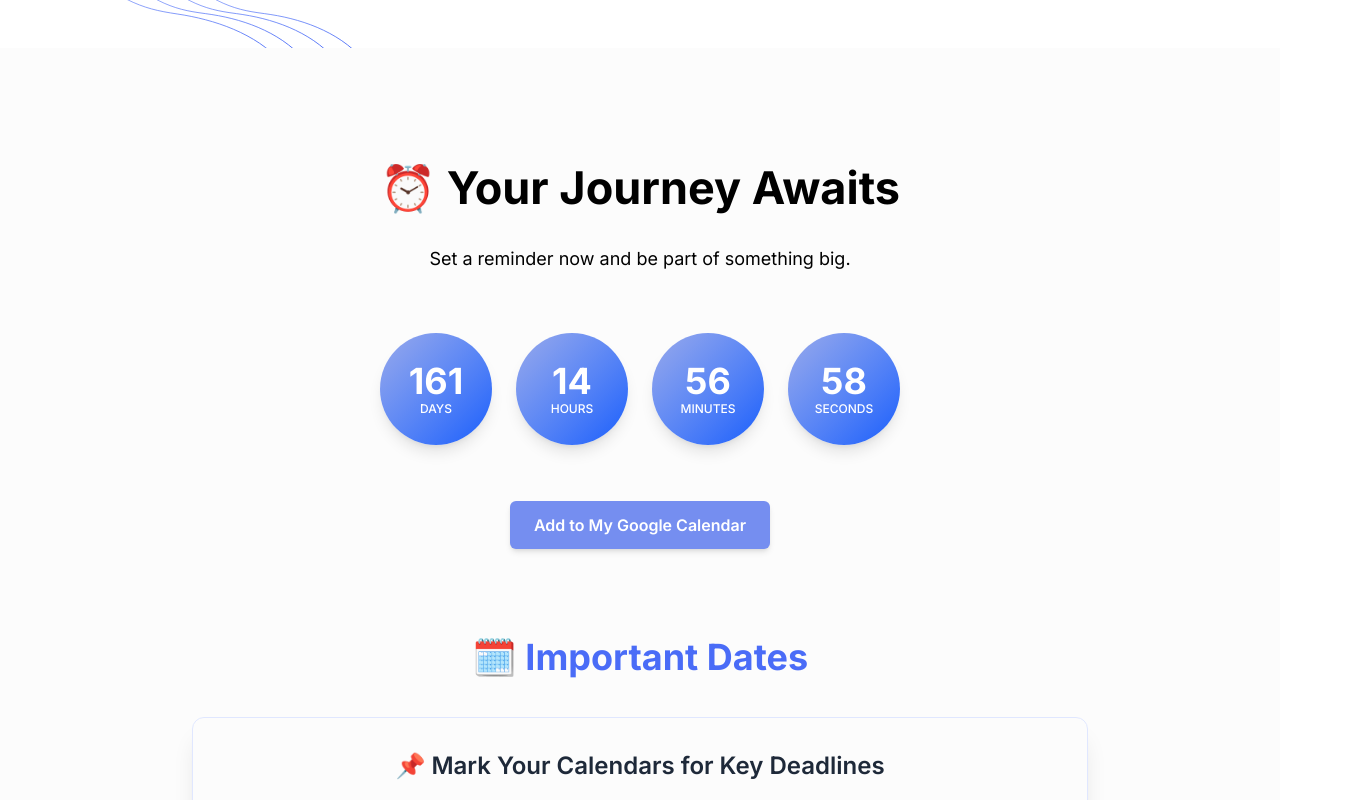
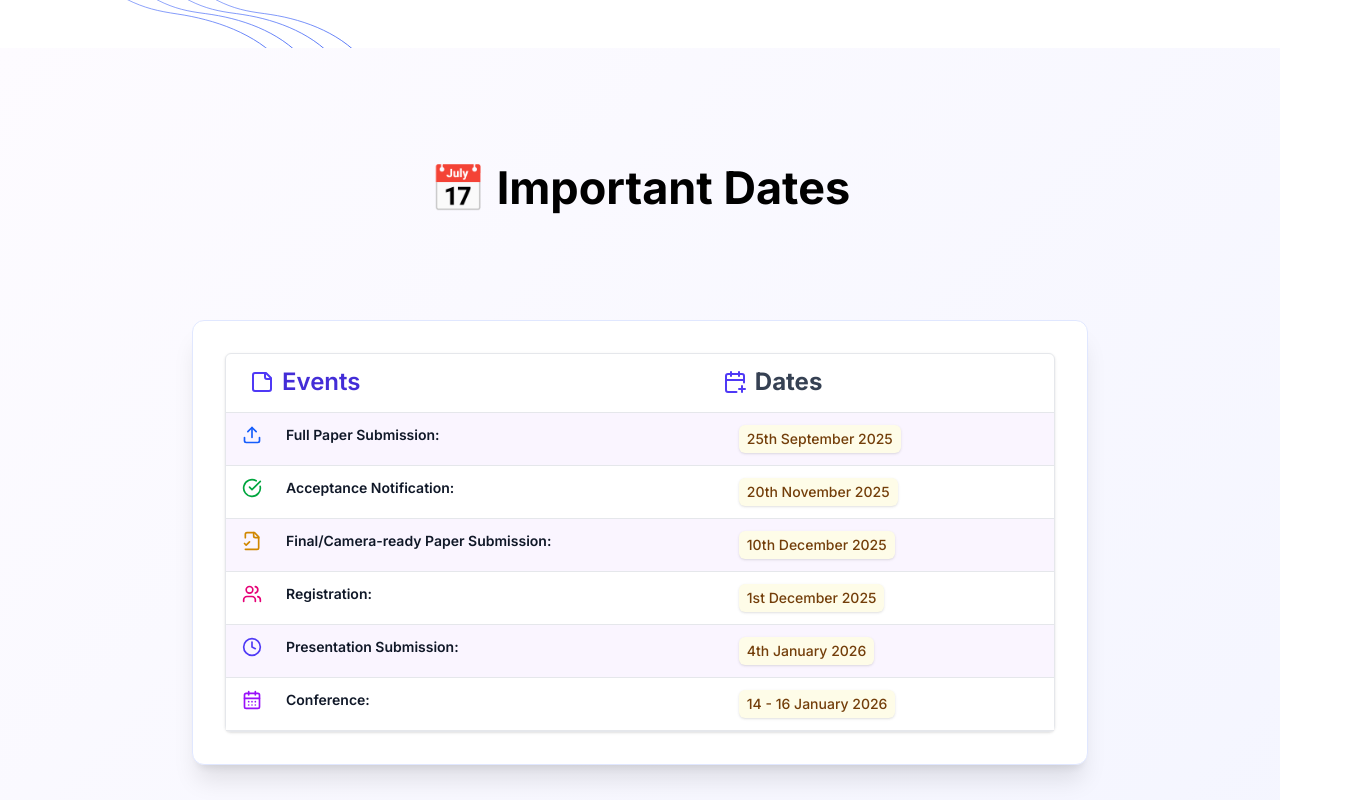
Before and after one commit to KartikTulsian/iemnacdc, a Next.js app: page / in a window 1280 px wide. Shown: the part 2000-2800 px from the top of the page, 1353 px wide, since content can reach past the window. Built offline with nearby package versions, Linux system fonts and the light colour scheme.

Commit message:
changes in hero and header

```diff
--- a/src/components/Countdown/CountDown.tsx
+++ b/src/components/Countdown/CountDown.tsx
@@ -1,28 +1,25 @@
 import React from "react";
 import SectionTitle from "../Common/SectionTitle";
 import Timer from "./timer";
-// import VerticalTimelineCard from "../Timeline/VerticalTimelineCard";
 import ImpDates from "./ImpDates";
 
 export default function CountDown() {
   return (
-    <section className="relative z-10 py-16 md:py-20 lg:py-28">
-      <div className="container mx-auto px-4">
+    <section className="relative z-10 py-16 md:py-20 lg:py-28 bg-gradient-to-br from-[#fdfbff] to-[#f2f4ff]">
+      <div className="container mx-auto px-4 flex flex-col gap-6 md:gap-10">
         <SectionTitle
-          title="⏰ Your Journey Awaits"
-          paragraph="Set a reminder now and be part of something big."
+          title="📅 Important Dates"
+          paragraph=""
           center
         />
-        <div className="pt-8 sm:pt-10 md:pt-12">
-          <Timer launchDate="2025-12-01T23:59:59" />
-        </div>
-        {/* <div className="pt-8 sm:pt-10 md:pt-12">
-            <VerticalTimelineCard/>
-        </div> */}
-        <div className="pt-12 sm:pt-10 md:pt-12">
-            <ImpDates/>
-        </div>
+
+        {/* Dates table already includes spacing */}
+        <ImpDates />
+
+        {/* Timer with built-in spacing */}
+        <Timer launchDate="2025-12-01T23:59:59" />
       </div>
     </section>
+
   );
 }
--- a/src/components/Countdown/ImpDates.tsx
+++ b/src/components/Countdown/ImpDates.tsx
@@ -4,15 +4,24 @@ import React, { useEffect } from 'react';
 import AOS from 'aos';
 import 'aos/dist/aos.css';
 import { twMerge } from 'tailwind-merge';
-import { CalendarDays, Clock, CheckCircle, Upload, FileCheck2, Users } from 'lucide-react'; // Add icons
+import {
+  CalendarDays,
+  Clock,
+  CheckCircle,
+  Upload,
+  FileCheck2,
+  Users,
+  CalendarPlus,
+  StickyNote
+} from 'lucide-react';
 
 const icons = [
-  <Upload key="0" className="w-5 h-5 text-blue-600 mr-4" />,
-  <CheckCircle key="1" className="w-5 h-5 text-green-600 mr-4" />,
-  <FileCheck2 key="2" className="w-5 h-5 text-yellow-600 mr-4" />,
-  <Users key="3" className="w-5 h-5 text-pink-600 mr-4" />,
-  <Clock key="4" className="w-5 h-5 text-indigo-600 mr-4" />,
-  <CalendarDays key="5" className="w-5 h-5 text-purple-600 mr-4" />,
+  <Upload key="0" className="w-5 h-5 text-blue-600 mr-4 shrink-0" />,
+  <CheckCircle key="1" className="w-5 h-5 text-green-600 mr-4 shrink-0" />,
+  <FileCheck2 key="2" className="w-5 h-5 text-yellow-600 mr-4 shrink-0" />,
+  <Users key="3" className="w-5 h-5 text-pink-600 mr-4 shrink-0" />,
+  <Clock key="4" className="w-5 h-5 text-indigo-600 mr-4 shrink-0" />,
+  <CalendarDays key="5" className="w-5 h-5 text-purple-600 mr-4 shrink-0" />,
 ];
 
 const CreateTable = ({
@@ -21,28 +30,45 @@ const CreateTable = ({
   datas: Array<{ col1: string; col2: string; className?: string }>;
 }) => {
   return (
-    <table className="w-full text-lg md:text-base text-left text-gray-700">
+    <table className="w-full text-xl md:text-base text-left text-gray-700">
+      <thead>
+        <tr className="bg-transparent border-b border-gray-200">
+          <th className="px-4 py-6 md:px-6 md:py-3 font-semibold text-indigo-700 text-left w-[60%]">
+            <div className="inline-flex items-center gap-2">
+              <StickyNote className="w-6 h-6 text-indigo-600" />
+              <span className="text-lg lg:text-2xl">Events</span>
+            </div>
+          </th>
+          <th className="w-[40%]">
+            <div className="inline-flex items-center gap-2">
+              <CalendarPlus className="w-6 h-6 text-indigo-600" />
+              <span className="text-lg lg:text-2xl">Dates</span>
+            </div>
+          </th>
+        </tr>
+      </thead>
       <tbody>
         {datas.map(({ col1, col2, className }, id) => (
           <tr
             key={id}
-            className="odd:bg-white even:bg-purple-50 border-b border-gray-200 hover:bg-blue-50 hover:scale-[1.01] transition-all duration-300 ease-in-out"
+            className="even:bg-[#fff] odd:bg-purple-50 border-b border-gray-200 hover:bg-blue-50 hover:scale-[1.01] transition-all duration-300 ease-in-out"
           >
             <th
               scope="row"
               className={twMerge(
-                'px-4 py-3 md:px-6 md:py-4 font-semibold text-gray-900 text-lg whitespace-normal flex items-center',
+                'px-3 py-2 sm:px-4 sm:py-3 font-semibold text-gray-900 text-base sm:text-sm flex items-start gap-2 flex-wrap break-words whitespace-normal',
                 className
               )}
             >
               {icons[id % icons.length]}
               <span>{col1}</span>
             </th>
-            <td className="px-4 py-3 md:px-6 md:py-4 text-gray-800 font-medium">
-              <span className="inline-block px-2 py-1 bg-yellow-50 text-yellow-900 rounded-md shadow-sm text-sm md:text-sm">
+            <td className="px-3 py-2 sm:px-4 sm:py-3 text-gray-800 font-medium text-sm break-words whitespace-normal">
+              <span className="inline-block px-2 py-1 bg-yellow-50 text-yellow-900 rounded-md shadow-sm">
                 {col2}
               </span>
             </td>
+
           </tr>
         ))}
       </tbody>
@@ -60,22 +86,19 @@ export default function ImpDates() {
   }, []);
 
   return (
-    <div className="flex flex-col items-center px-4 md:px-8 lg:px-24 mt-10">
-      <h1 className="text-3xl md:text-4xl font-bold text-[#4A6CF7] mb-10 text-center">
+    <div className="flex flex-col items-center px-4 md:px-8 lg:px-24">
+      {/* <h1 className="text-3xl md:text-4xl font-bold text-[#4A6CF7] mb-10 text-center">
         🗓️ Important Dates
-      </h1>
+      </h1> */}
 
       <section
-        className="w-full max-w-4xl bg-white p-5 sm:p-6 md:p-8 rounded-xl shadow-xl border border-indigo-100"
+        className="w-full max-w-4xl bg-[#fff] p-5 sm:p-6 md:p-8 rounded-xl shadow-xl border border-indigo-100 mt-4 md:mt-6"
         data-aos="fade-up"
       >
-        <h2 className="text-lg sm:text-xl md:text-2xl font-semibold mb-6 text-gray-800 text-center">
-          📌 Mark Your Calendars for Key Deadlines
-        </h2>
         <div className="overflow-x-auto:hidden rounded-md border border-gray-200 shadow-sm">
           <CreateTable
             datas={[
-              { col1: 'Full Paper Submission:', col2: '25 September 2025' },
+              { col1: 'Full Paper Submission:', col2: '25th September 2025' },
               { col1: 'Acceptance Notification:', col2: '20th November 2025' },
               { col1: 'Final/Camera-ready Paper Submission:', col2: '10th December 2025' },
               { col1: 'Registration:', col2: '1st December 2025' },
--- a/src/components/Countdown/timer.tsx
+++ b/src/components/Countdown/timer.tsx
@@ -1,6 +1,7 @@
 "use client";
 
 import React, { useEffect, useState } from "react";
+import SectionTitle from "../Common/SectionTitle";
 
 interface TimeCount {
   days: string;
@@ -56,9 +57,18 @@ export default function Timer({ launchDate }: { launchDate: string }) {
   }, [launchDate]);
 
   const timerUnit = (value: string, label: string) => (
-    <div className="flex flex-col items-center justify-center w-20 h-20 sm:w-24 sm:h-24 md:w-28 md:h-28 rounded-full bg-gradient-to-br from-[#99a9eb] to-blue-600 text-[#fff] shadow-lg transition-transform duration-300 transform hover:scale-105">
-      <span className="text-xl sm:text-2xl md:text-4xl font-bold">{value}</span>
-      <small className="text-[10px] sm:text-xs uppercase font-medium">{label}</small>
+    <div className="flex flex-col items-center justify-center w-24 h-24 sm:w-28 sm:h-28 md:w-32 md:h-32 rounded-2xl bg-gradient-to-br from-[#ebf0ff] to-[#d7e0ff] shadow-lg border border-indigo-200 hover:scale-105 transition-transform duration-300 group relative">
+      {/* Glowing pulse ring */}
+      <div className="absolute -inset-1 rounded-2xl bg-gradient-to-r from-blue-400 to-indigo-500 blur opacity-10 group-hover:opacity-20 transition-all duration-300"></div>
+
+      {/* Value */}
+      <span className="relative text-3xl sm:text-4xl md:text-5xl font-extrabold text-transparent bg-clip-text bg-gradient-to-r from-blue-600 to-indigo-800 drop-shadow">
+        {value}
+      </span>
+      {/* Label */}
+      <small className="relative text-xs md:text-sm font-medium text-gray-700 uppercase tracking-wider mt-1">
+        {label}
+      </small>
     </div>
   );
 
@@ -77,8 +87,14 @@ export default function Timer({ launchDate }: { launchDate: string }) {
   if (!mounted || !timeLeft) return null; // Avoid SSR mismatch
 
   return (
-    <div className="flex flex-col items-center space-y-8 w-full">
-      <div className="flex flex-wrap justify-center gap-4 sm:gap-6 w-full max-w-4xl">
+    <div className="flex flex-col items-center gap-12 w-full mt-8 sm:mt-10 lg:mt-12 px-4">
+      <SectionTitle
+        title="⏰ Your Journey Awaits"
+        paragraph="Set a reminder now and be part of something big."
+        center
+      />
+
+      <div className="flex flex-wrap justify-center gap-5 sm:gap-6 w-full max-w-4xl bg-[#fff]/10 p-6 sm:p-8 rounded-2xl shadow-xl border border-[#fff]/20 backdrop-blur-md">
         {timerUnit(timeLeft.days, "Days")}
         {timerUnit(timeLeft.hours, "Hours")}
         {timerUnit(timeLeft.minutes, "Minutes")}
@@ -87,9 +103,9 @@ export default function Timer({ launchDate }: { launchDate: string }) {
 
       <button
         onClick={handleGoogleCalendarClick}
-        className="mt-6 rounded-md bg-[#758ef0] px-6 py-3 text-[#fff] font-semibold shadow-md hover:bg-blue-500 transition duration-300"
+        className="mt-4 sm:mt-6 rounded-lg bg-gradient-to-br from-blue-500 to-indigo-600 px-6 py-3 text-[#fff] font-semibold shadow-lg hover:shadow-xl hover:brightness-110 transition duration-300"
       >
-        Add to My Google Calendar
+        📅 Add to My Google Calendar
       </button>
     </div>
   );
```
Also changed, not shown: src/components/Header/index.tsx (+26 -20 lines), src/components/Hero/index.tsx (+26 -8 lines), public/images/logo/nacdc_logo_bgr-2.png (added), public/images/logo/nacdc_logo_bgr-3.png (added).
